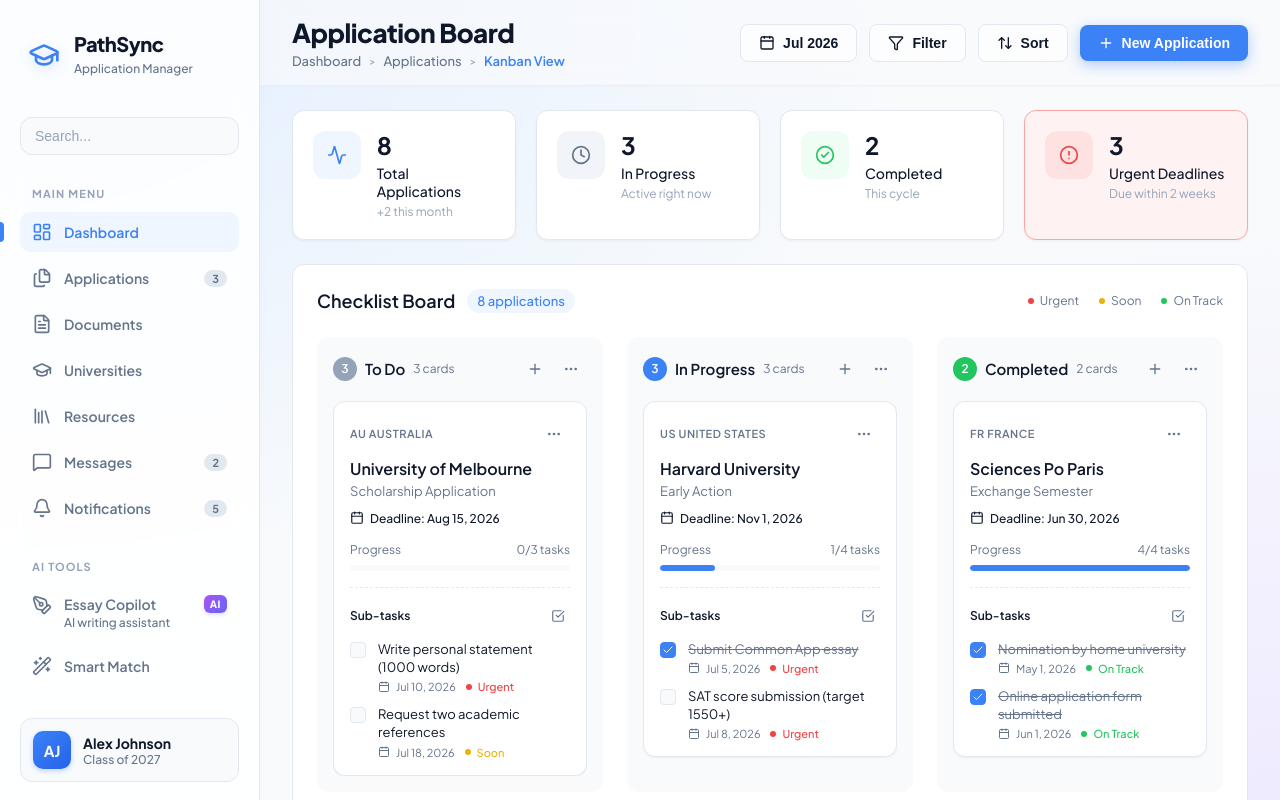
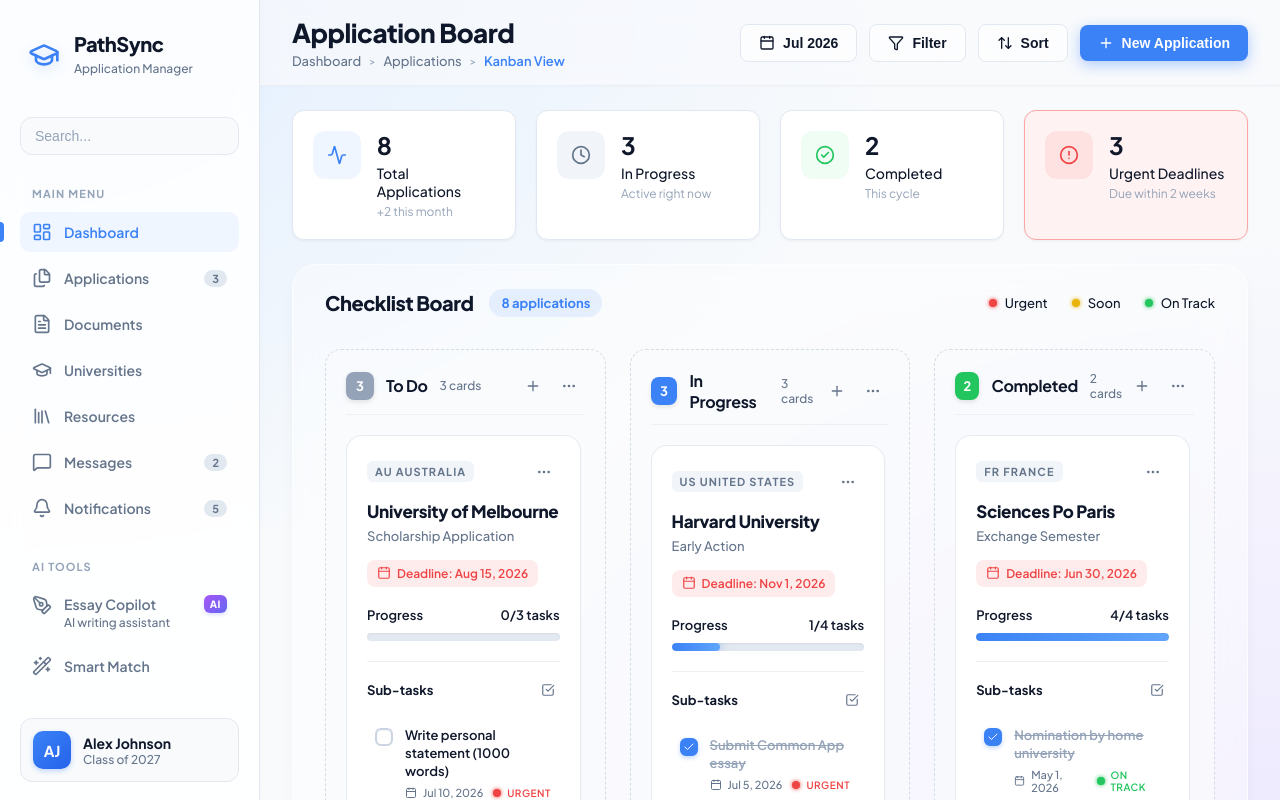
Before and after one commit to yenpth265-alt/PathSync-AI, a React (Vite) app in the folder frontend/: page / in a window 1280 px wide. Built offline with nearby package versions, Linux system fonts and the light colour scheme.

Commit message:
style: Premium Kanban Board and Card styles

```diff
--- a/frontend/src/components/KanbanBoard.css
+++ b/frontend/src/components/KanbanBoard.css
@@ -2,46 +2,51 @@
   display: flex;
   flex-direction: column;
   flex: 1;
-  background-color: var(--card-bg);
-  border-radius: 12px;
-  border: 1px solid var(--border-color);
-  padding: 24px;
+  background: rgba(255, 255, 255, 0.4);
+  backdrop-filter: blur(20px);
+  -webkit-backdrop-filter: blur(20px);
+  border-radius: var(--radius-xl);
+  border: 1px solid rgba(255, 255, 255, 0.6);
+  padding: 24px 32px;
+  box-shadow: var(--shadow-lg);
 }
 
 .kanban-header {
   display: flex;
   align-items: center;
-  margin-bottom: 24px;
+  margin-bottom: 32px;
 }
 
 .board-title {
-  font-size: 18px;
-  font-weight: 600;
+  font-size: 20px;
+  font-weight: 800;
   color: var(--text-main);
-  margin-right: 12px;
+  margin-right: 16px;
+  letter-spacing: -0.5px;
 }
 
 .board-subtitle {
   font-size: 13px;
   color: var(--primary);
-  background-color: var(--sidebar-active-bg);
-  padding: 4px 10px;
-  border-radius: 12px;
-  font-weight: 500;
+  background-color: rgba(59, 130, 246, 0.1);
+  padding: 6px 12px;
+  border-radius: 20px;
+  font-weight: 700;
 }
 
 .board-legend {
   margin-left: auto;
   display: flex;
-  gap: 16px;
+  gap: 20px;
 }
 
 .legend-item {
   display: flex;
   align-items: center;
-  gap: 6px;
-  font-size: 12px;
-  color: var(--text-muted);
+  gap: 8px;
+  font-size: 13px;
+  color: var(--text-main);
+  font-weight: 500;
 }
 
 .kanban-board {
@@ -54,35 +59,45 @@
 .kanban-column {
   display: flex;
   flex-direction: column;
-  background-color: var(--bg-color);
-  border-radius: 12px;
-  padding: 16px;
+  background-color: rgba(248, 250, 252, 0.6);
+  border-radius: var(--radius-lg);
+  padding: 20px;
   height: 100%;
+  border: 1px dashed rgba(203, 213, 225, 0.8);
+  transition: var(--transition-smooth);
+}
+
+.kanban-column:hover {
+  background-color: rgba(241, 245, 249, 0.8);
+  border-color: #cbd5e1;
 }
 
 .column-header {
   display: flex;
   justify-content: space-between;
   align-items: center;
-  margin-bottom: 16px;
+  margin-bottom: 20px;
+  padding-bottom: 12px;
+  border-bottom: 1px solid rgba(226, 232, 240, 0.6);
 }
 
 .column-title-wrap {
   display: flex;
   align-items: center;
-  gap: 8px;
+  gap: 12px;
 }
 
 .col-indicator {
-  width: 24px;
-  height: 24px;
-  border-radius: 50%;
+  width: 28px;
+  height: 28px;
+  border-radius: 8px;
   display: flex;
   align-items: center;
   justify-content: center;
   color: white;
-  font-size: 12px;
-  font-weight: 600;
+  font-size: 13px;
+  font-weight: 700;
+  box-shadow: 0 2px 5px rgba(0,0,0,0.1);
 }
 
 .col-indicator.bg-gray { background-color: #94a3b8; }
@@ -90,14 +105,16 @@
 .col-indicator.bg-green { background-color: var(--success); }
 
 .column-title {
-  font-size: 15px;
-  font-weight: 600;
+  font-size: 16px;
+  font-weight: 700;
   color: var(--text-main);
+  letter-spacing: -0.3px;
 }
 
 .column-count {
   font-size: 12px;
   color: var(--text-muted);
+  font-weight: 500;
 }
 
 .column-actions {
@@ -111,4 +128,5 @@
   gap: 16px;
   overflow-y: auto;
   flex: 1;
+  padding-right: 4px; /* for scrollbar */
 }
--- a/frontend/src/components/KanbanCard.css
+++ b/frontend/src/components/KanbanCard.css
@@ -1,30 +1,52 @@
 .kanban-card {
   background-color: var(--card-bg);
-  border: 1px solid var(--border-color);
-  border-radius: 12px;
-  padding: 16px;
-  box-shadow: 0 1px 2px rgba(0,0,0,0.05);
+  border: 1px solid rgba(226, 232, 240, 0.8);
+  border-radius: var(--radius-lg);
+  padding: 20px;
+  box-shadow: var(--shadow-sm);
   cursor: grab;
-  transition: box-shadow 0.2s ease, transform 0.2s ease;
+  transition: var(--transition-smooth);
+  position: relative;
+  overflow: hidden;
+}
+
+.kanban-card::before {
+  content: '';
+  position: absolute;
+  top: 0;
+  left: 0;
+  width: 4px;
+  height: 100%;
+  background-color: transparent;
+  transition: var(--transition-smooth);
 }
 
 .kanban-card:hover {
-  box-shadow: 0 4px 6px -1px rgba(0,0,0,0.1), 0 2px 4px -1px rgba(0,0,0,0.06);
+  box-shadow: var(--shadow-premium);
+  transform: translateY(-4px) scale(1.01);
+  border-color: rgba(59, 130, 246, 0.3);
+}
+
+.kanban-card:hover::before {
+  background-color: var(--primary);
 }
 
 .card-header {
   display: flex;
   justify-content: space-between;
   align-items: center;
-  margin-bottom: 8px;
+  margin-bottom: 12px;
 }
 
 .card-location {
   font-size: 11px;
-  font-weight: 600;
+  font-weight: 700;
   color: var(--text-muted);
   text-transform: uppercase;
-  letter-spacing: 0.05em;
+  letter-spacing: 0.1em;
+  background-color: #f1f5f9;
+  padding: 4px 8px;
+  border-radius: 6px;
 }
 
 .btn-icon {
@@ -33,68 +55,77 @@
   color: var(--text-muted);
   cursor: pointer;
   padding: 4px;
-  border-radius: 4px;
+  border-radius: 6px;
+  transition: var(--transition-smooth);
 }
 
 .btn-icon:hover {
-  background-color: var(--bg-color);
-  color: var(--text-main);
+  background-color: rgba(59, 130, 246, 0.1);
+  color: var(--primary);
 }
 
 .card-title {
-  font-size: 16px;
-  font-weight: 600;
+  font-size: 17px;
+  font-weight: 800;
   color: var(--text-main);
-  margin-bottom: 4px;
+  margin-bottom: 6px;
+  letter-spacing: -0.3px;
 }
 
 .card-subtitle {
   font-size: 13px;
+  font-weight: 500;
   color: var(--text-muted);
-  margin-bottom: 12px;
+  margin-bottom: 16px;
 }
 
 .card-meta {
-  margin-bottom: 16px;
+  margin-bottom: 20px;
 }
 
 .card-deadline {
-  display: flex;
+  display: inline-flex;
   align-items: center;
   gap: 6px;
   font-size: 12px;
-  font-weight: 500;
-  color: var(--text-main);
+  font-weight: 600;
+  color: var(--danger);
+  background-color: rgba(239, 68, 68, 0.1);
+  padding: 6px 10px;
+  border-radius: 8px;
 }
 
 .card-progress {
-  margin-bottom: 16px;
+  margin-bottom: 20px;
 }
 
 .progress-header {
   display: flex;
   justify-content: space-between;
-  font-size: 12px;
-  color: var(--text-muted);
-  margin-bottom: 8px;
+  font-size: 13px;
+  font-weight: 600;
+  color: var(--text-main);
+  margin-bottom: 10px;
 }
 
 .progress-bar {
-  height: 6px;
-  background-color: var(--bg-color);
-  border-radius: 3px;
+  height: 8px;
+  background-color: #e2e8f0;
+  border-radius: 4px;
   overflow: hidden;
+  box-shadow: inset 0 1px 2px rgba(0,0,0,0.05);
 }
 
 .progress-fill {
   height: 100%;
-  background-color: var(--primary);
-  border-radius: 3px;
-  transition: width 0.3s ease;
+  background: linear-gradient(90deg, #3b82f6, #60a5fa);
+  border-radius: 4px;
+  transition: width 0.5s cubic-bezier(0.4, 0, 0.2, 1);
+  box-shadow: 0 0 10px rgba(59, 130, 246, 0.5);
 }
 
 .card-subtasks {
-  border-top: 1px dashed var(--border-color);
+  border-top: 1px solid rgba(226, 232, 240, 0.6);
   padding-top: 16px;
 }
 
@@ -102,10 +133,10 @@
   display: flex;
   justify-content: space-between;
   align-items: center;
-  font-size: 12px;
-  font-weight: 600;
+  font-size: 13px;
+  font-weight: 700;
   color: var(--text-main);
-  margin-bottom: 12px;
+  margin-bottom: 16px;
 }
 
 .btn-icon-small {
@@ -113,55 +144,77 @@
   border: none;
   color: var(--text-muted);
   cursor: pointer;
+  transition: var(--transition-smooth);
+}
+.btn-icon-small:hover {
+  color: var(--primary);
+  transform: scale(1.1);
 }
 
 .subtasks-list {
   list-style: none;
   display: flex;
   flex-direction: column;
-  gap: 12px;
+  gap: 14px;
 }
 
 .subtask-item {
   display: flex;
   gap: 12px;
   align-items: flex-start;
+  padding: 8px;
+  border-radius: 8px;
+  transition: var(--transition-smooth);
+}
+
+.subtask-item:hover {
+  background-color: rgba(248, 250, 252, 0.8);
 }
 
 .subtask-checkbox {
-  width: 16px;
-  height: 16px;
-  border-radius: 4px;
-  border: 1px solid var(--border-color);
+  width: 18px;
+  height: 18px;
+  border-radius: 6px;
+  border: 2px solid #cbd5e1;
   display: flex;
   align-items: center;
   justify-content: center;
   flex-shrink: 0;
   margin-top: 2px;
-  background-color: var(--bg-color);
+  background-color: white;
   color: white;
+  transition: var(--transition-smooth);
+  box-shadow: inset 0 1px 2px rgba(0,0,0,0.05);
+}
+
+.subtask-checkbox:hover {
+  border-color: var(--primary);
+  box-shadow: 0 0 0 4px rgba(59, 130, 246, 0.1);
 }
 
 .subtask-item.completed .subtask-checkbox {
   background-color: var(--primary);
   border-color: var(--primary);
+  box-shadow: 0 2px 4px rgba(59, 130, 246, 0.3);
 }
 
 .subtask-item.completed .subtask-title {
   text-decoration: line-through;
-  color: var(--text-muted);
+  color: #94a3b8;
 }
 
 .subtask-content {
   display: flex;
   flex-direction: column;
-  gap: 4px;
+  gap: 6px;
 }
 
 .subtask-title {
   font-size: 13px;
+  font-weight: 600;
   color: var(--text-main);
   line-height: 1.4;
+  transition: var(--transition-smooth);
 }
 
 .subtask-meta {
@@ -169,20 +222,25 @@
   align-items: center;
   gap: 6px;
   font-size: 11px;
+  font-weight: 500;
   color: var(--text-muted);
 }
 
 .status-dot {
-  width: 6px;
-  height: 6px;
+  width: 8px;
+  height: 8px;
   border-radius: 50%;
   margin-left: 4px;
+  box-shadow: 0 0 4px currentColor;
 }
 
-.status-dot.badge-urgent { background-color: var(--danger); }
-.status-dot.badge-soon { background-color: var(--warning); }
-.status-dot.badge-ontrack { background-color: var(--success); }
+.status-dot.badge-urgent { color: var(--danger); background-color: var(--danger); }
+.status-dot.badge-soon { color: var(--warning); background-color: var(--warning); }
+.status-dot.badge-ontrack { color: var(--success); background-color: var(--success); }
 
 .status-text {
-  font-weight: 500;
+  font-weight: 600;
+  text-transform: uppercase;
+  letter-spacing: 0.05em;
+  font-size: 10px;
 }
```
